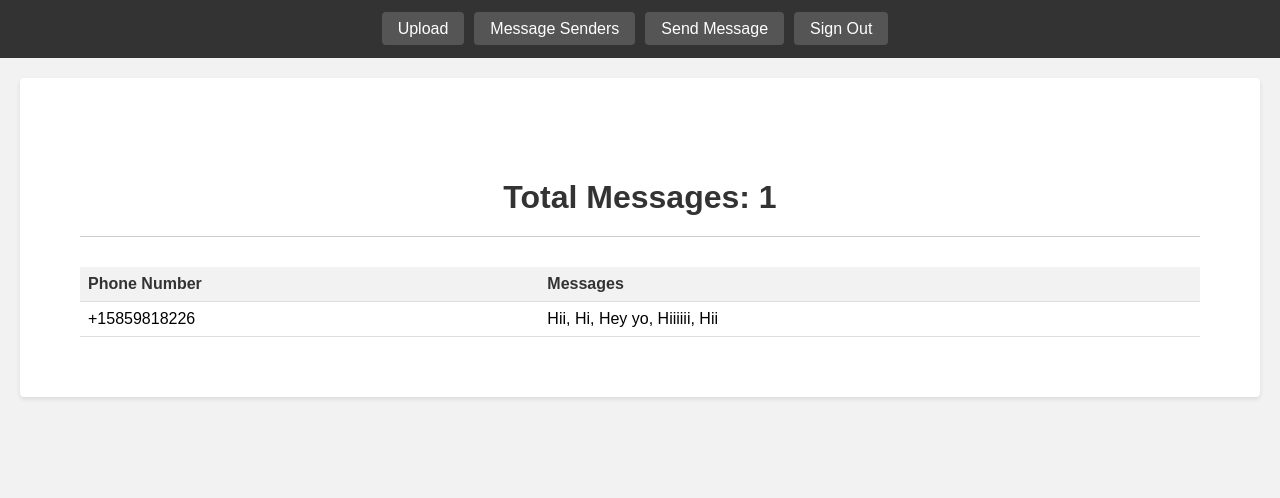
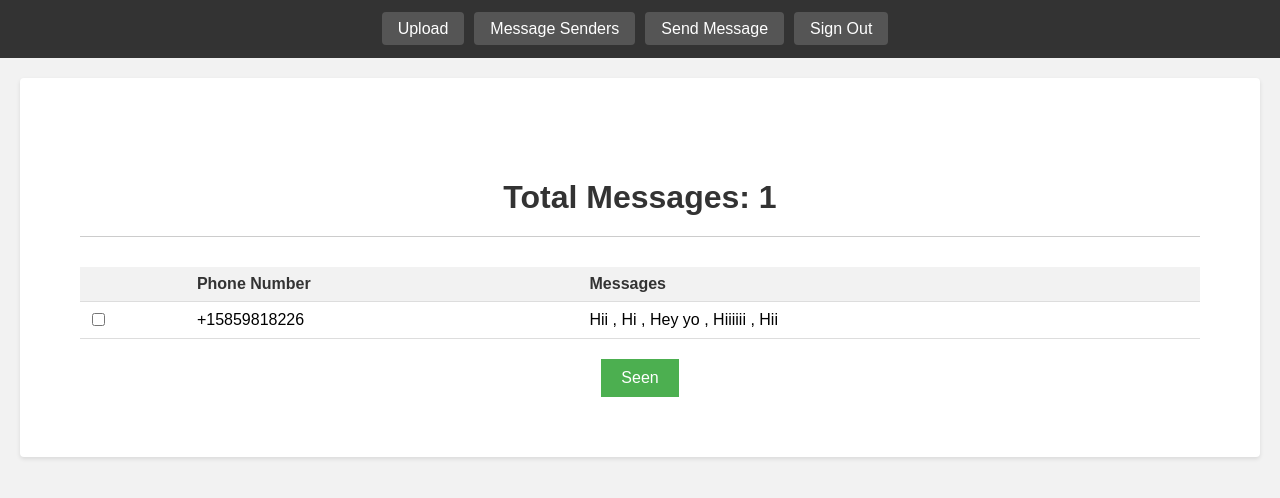
Before and after one commit to rishavhav/code51, a Django app: page /base51/senders/ in a window 1280 px wide. Shown: the top 498 px of the page. Run offline with Django 4.2, Linux system fonts and the light colour scheme; a user stored in the database is signed in; data comes from the database, SQL or seed files in the repository; both versions use the stored data as it was after the commit.

Commit message:
made changes for senders.html file

```diff
--- a/base51/models.py
+++ b/base51/models.py
@@ -54,9 +54,10 @@ class SMSResponse(models.Model):
     phone_number = models.CharField(max_length=20)
     message = models.TextField()
     timestamp = models.DateTimeField(auto_now_add=True)
+    seen = models.BooleanField(default=False)
 
     def __str__(self):
-        return f"{self.phone_number} - {self.timestamp}"
+        return f"{self.phone_number} - {self.timestamp} - {self.seen}"
 
 
 class MessageSender(models.Model):
@@ -65,6 +66,7 @@ class MessageSender(models.Model):
         SMSResponse, on_delete=models.SET_NULL, null=True, blank=True
     )
     date_received = models.DateTimeField(auto_now_add=True)
+    seen = models.BooleanField(default=False)
 
     def __str__(self):
         return self.phone_number
--- a/base51/urls.py
+++ b/base51/urls.py
@@ -11,4 +11,5 @@ urlpatterns = [
     path("login/", views.login_view, name="login"),
     path("logout/", views.logout_view, name="logout"),
     path("send-message/", views.send_message, name="send_message"),
+    path('mark_as_seen/', views.mark_as_seen, name='mark_as_seen'),
 ]
--- a/base51/views.py
+++ b/base51/views.py
@@ -9,7 +9,8 @@ from django.conf import settings
 from django.shortcuts import render, redirect
 from twilio.rest import Client
 from django.contrib import messages
-
+from django.shortcuts import redirect
+from django.utils import timezone
 
 def send_message(request):
     if request.method == "POST":
@@ -78,8 +79,9 @@ def delete_senders(request):
 def display_senders(request):
     # Get all SMSResponse objects from the database
     sms_responses = SMSResponse.objects.all()
+    print(sms_responses)
 
-    # Create an empty dictionary to store the messages for each number
+    # Create a dictionary to store the messages for each number
     senders_dict = {}
 
     # Iterate over each SMSResponse object
@@ -93,12 +95,28 @@ def display_senders(request):
         else:
             senders_dict[phone_number] = [message]
 
-    context = {"senders_dict": senders_dict, "message_counter": len(senders_dict)}
-    #print(senders_dict.values())
+    # Create a list of dictionaries to store the sender details
+    senders = []
+    for phone_number, messages in senders_dict.items():
+        sender = {
+            'phone_number': phone_number,
+            'messages': messages
+        }
+        senders.append(sender)
+    print(senders)
+    context = {"senders": senders, "message_counter": len(senders)}
     return render(request, "senders.html", context)
 
+@login_required(login_url="login")
+def mark_as_seen(request):
+    if request.method == "POST":
+        sender_ids = request.POST.getlist("sender_ids")
+        sender_ids = [id for id in sender_ids if id]  # Filter out empty strings
 
+        # Update the seen status for selected senders
+        SMSResponse.objects.filter(pk__in=sender_ids).update(seen=True, timestamp=timezone.now())
 
+    return redirect("display_senders")
 @login_required(login_url="login")
 def send_sms(request):
     if request.method == "POST":
@@ -117,7 +135,11 @@ def send_sms(request):
 
         return render(request, "success.html")
 
-    return render(request, "display_numbers.html")
+    # Retrieve and display the list of senders
+    senders = MessageSender.objects.filter(seen=False)
+    context = {"senders": senders}
+    return render(request, "display_numbers.html", context)
+
 
 
 @login_required(login_url="login")
--- a/templates/senders.html
+++ b/templates/senders.html
@@ -23,20 +23,36 @@
         }
     </style>
     <h1>Total Messages: {{ message_counter }}</h1>
+    <form id="seenForm" method="POST" action="{% url 'mark_as_seen' %}">
+        {% csrf_token %}
         <table>
             <thead>
             <tr>
+                <th></th>
                 <th>Phone Number</th>
                 <th>Messages</th>
             </tr>
             </thead>
             <tbody>
-        {% for phone_number, messages in senders_dict.items %}
+            {% for sender in senders %}
                 <tr>
-                <td>{{ phone_number }}</td>
-                <td>{{ messages|join:', ' }}</td>
+                    <td>
+                        <input type="checkbox" name="sender_ids" value="{{ sender.pk }}">
+                    </td>
+                    <td>{{ sender.phone_number }}</td>
+                    <td>
+                        {% for message in sender.messages %}
+                            {% if forloop.first %}
+                                {{ message }}
+                            {% else %}
+                                , {{ message }}
+                            {% endif %}
+                        {% endfor %}
+                    </td>
                 </tr>
             {% endfor %}
             </tbody>
         </table>
+        <button type="submit">Seen</button>
+    </form>
 {% endblock %}
```
Also changed, not shown: db.sqlite3. Lines whose indentation alone changed are shown as unchanged.
